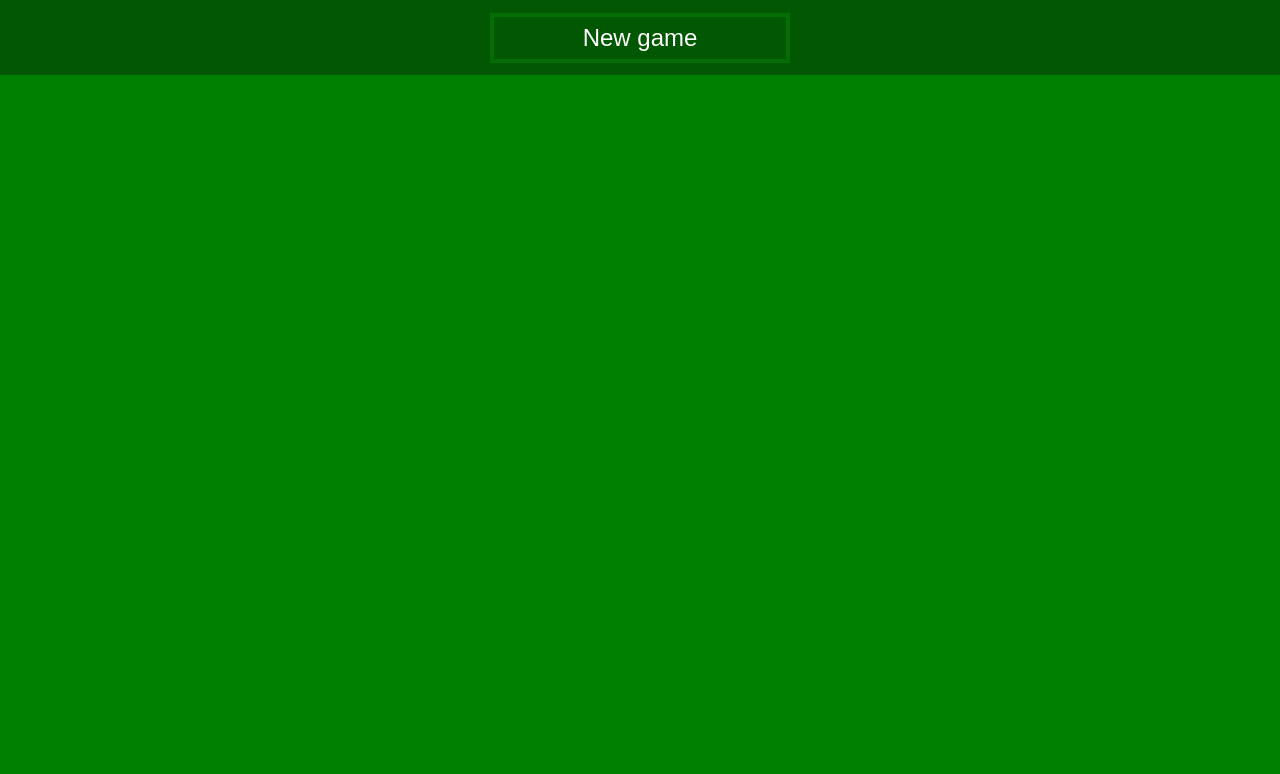
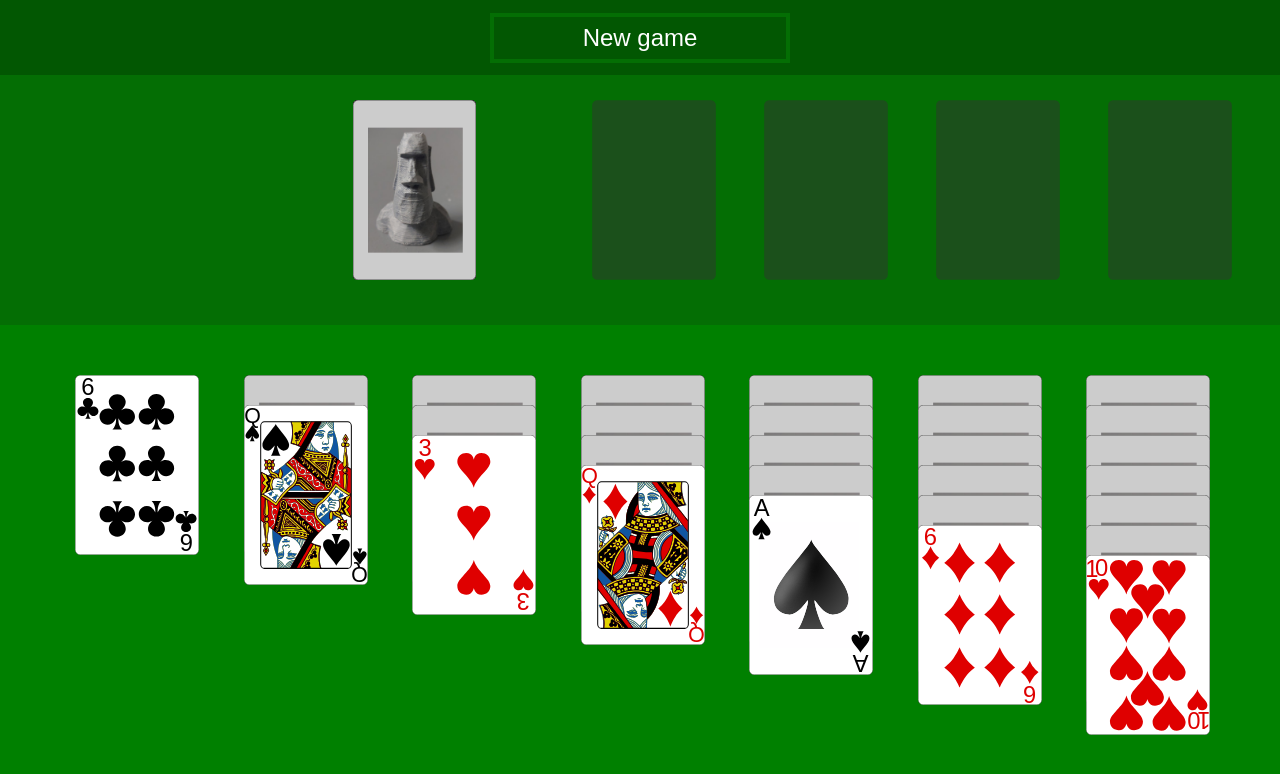
Before and after one commit to PiotrFoltyniewicz/Solitaire, a React (Vite) app: page / in a window 1280 px wide. Shown: the top 774 px of the page. Built offline with nearby package versions, Linux system fonts and the light colour scheme.

Commit message:
fixed bugs

```diff
--- a/src/App.jsx
+++ b/src/App.jsx
@@ -3,19 +3,24 @@ import FoundationStack from './Components/FoundationStack.jsx';
 import ExtraStack from './Components/ExtraStack.jsx';
 import Menu from './Components/Menu.jsx';
 import MainStack from './Components/MainStack.jsx';
-import { useState } from 'react';
+import { useEffect, useState } from 'react';
 
 function App() {
 
   const [cards, setCards] = useState([[], [], [], [], [], [], [], [], [], [], [], [], []]);
   const [gameState, setGameState] = useState(() => 'before');
+  const [prevMove, setPrevMove] = useState(null);
+
+  useEffect(() => newGame(), []);
+
+  function handleNewGame() {
+    window.location.reload(true);
+  }
 
   function newGame() {
-    setCards([[], [], [], [], [], [], [], []]);
-    const tempCardsArray = cardsData.slice();
+    const tempCardsArray = [...cardsData];
     for (let card of tempCardsArray) {
       card.visible = false;
-      card.isCurrent = false;
     }
     const arrLength = tempCardsArray.length;
     let outputCardsArray = [];
@@ -25,6 +30,7 @@ function App() {
       outputCardsArray.push(tempCardsArray.splice(rndIndex, 1)[0]);
     }
     setCards(prevCards => {
+      prevCards = [[], [], [], [], [], [], [], [], [], [], [], [], []];
       prevCards[0].push(...outputCardsArray.splice(0, 1));
       prevCards[1].push(...outputCardsArray.splice(0, 2));
       prevCards[2].push(...outputCardsArray.splice(0, 3));
@@ -39,9 +45,22 @@ function App() {
       prevCards[11] = [];
       prevCards[12] = [];
       return prevCards;
+    });
+    updateVisibility()
+    setPrevMove(null);
+    setGameState('running');
+  }
+
+  function undoMove() {
+    setCards(prevCards => {
+      const copiedCards = [...prevCards];
+      if (![7, 9, 10, 11, 12].includes(prevMove[0]) && prevMove[0].length > 0) {
+        copiedCards[prevMove[0]][copiedCards[prevMove[0]].length - 1].visible = false;
+      }
+      copiedCards[prevMove[0]].push(copiedCards[prevMove[2]].pop());
+      return copiedCards;
     })
-    updateVisibility();
-    setGameState('running');
+    setPrevMove(null);
   }
 
   function showExtraCards() {
@@ -55,6 +74,7 @@ function App() {
       return copiedCards;
     })
     updateVisibility();
+    setPrevMove(null)
   }
 
 
@@ -92,10 +112,9 @@ function App() {
           }
         }
         copiedCards[stackNum].push(...copiedCards[currentCard[0]].splice(currentCard[1]));
-
         return copiedCards;
       });
-
+      setPrevMove([currentCard[0], currentCard[1], stackNum]);
       // place on foundation stacks
     } else if (currentCard !== null && stackNum > 8 && currentCard[1] === cards[currentCard[0]].length - 1 && checkPlacing(currentCard, stackNum)) {
 
@@ -116,9 +135,9 @@ function App() {
           }
         }
         copiedCards[stackNum].push(copiedCards[currentCard[0]].pop());
-
         return copiedCards;
       });
+      setPrevMove([currentCard[0], currentCard[1], stackNum]);
     }
     updateVisibility();
     gameFinished();
@@ -127,7 +146,9 @@ function App() {
   function findCard(cardId) {
     for (let i = 0; i < cards.length; i++) {
       for (let j = 0; j < cards[i].length; j++) {
-        if (cards[i][j].id === cardId) return [i, j];
+        if (cards[i][j].id === cardId) {
+          return [i, j];
+        }
       }
     }
   }
@@ -209,7 +230,7 @@ function App() {
 
   return (
     <div>
-      <Menu handleClick={newGame} />
+      <Menu newGameHandle={handleNewGame} undoHandle={undoMove} undoPossible={prevMove === null ? false : true} />
       {mainGame}
     </div>
 
--- a/src/Components/Card.jsx
+++ b/src/Components/Card.jsx
@@ -10,7 +10,6 @@ export default function Card(props) {
       isDragging: !!monitor.isDragging()
     })
   }));
-
   return (
     <>
 
--- a/src/Components/ExtraStack.jsx
+++ b/src/Components/ExtraStack.jsx
@@ -8,24 +8,8 @@ export default function ExtraStack(props) {
   function getRightIndex(ind) {
     return ind >= 0 ? ind : 0;
   }
-
   return (
     <>
-      <div className='extraStack' onClick={props.showExtraCards}>
-        {props.cards.length > 0
-          ?
-          props.cards.map(card => {
-            return <Card
-              key={card.id}
-              number={card.number}
-              color={card.color}
-              visible={false}
-            />
-          })
-          :
-          <img className='card' src={blankCard} />
-        }
-      </div>
       <div className='extraVisibleStack' onClick={() => props.interact(props.stackNum, props.shownCards.length - 1)}>
         {card1 &&
           <Card
@@ -57,6 +41,21 @@ export default function ExtraStack(props) {
             shift={{ left: 60 + 'px' }}
           />}
       </div>
+      <div className='extraStack' onClick={props.showExtraCards}>
+        {props.cards.length > 0
+          ?
+          props.cards.map(card => {
+            return <Card
+              key={card.id}
+              number={card.number}
+              color={card.color}
+              visible={false}
+            />
+          })
+          :
+          <img className='card' src={blankCard} />
+        }
+      </div>
     </>
   )
 }
--- a/src/Components/MainStack.jsx
+++ b/src/Components/MainStack.jsx
@@ -7,7 +7,10 @@ export default function MainStack(props) {
 
   const [{ isOver }, dropRef] = useDrop(() => ({
     accept: 'card',
-    drop: (item) => handleDrop(item.id)
+    drop: (item) => handleDrop(item.id),
+    collect: (monitor) => ({
+      isOver: !!monitor.isOver()
+    })
   }));
 
   function handleDrop(id) {
--- a/src/Components/Menu.jsx
+++ b/src/Components/Menu.jsx
@@ -2,7 +2,8 @@ export default function Menu(props) {
 
   return (
     <div className='menu'>
-      <button onClick={props.handleClick}>New game</button>
+      <button onClick={props.newGameHandle}>New game</button>
+      {props.undoPossible && <button onClick={props.undoHandle}>Undo</button>}
     </div>
   )
 }
```
